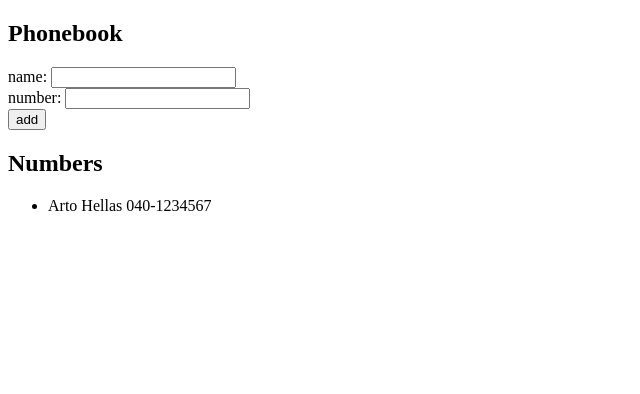
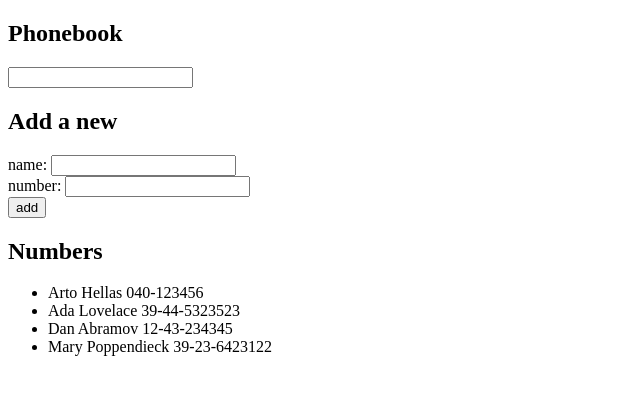
Before and after one commit to klau55/FSO-part2, a React (Create React App) app in the folder phonebook/: page / in a window 1280 px wide. Shown: the top 394 px of the page, without its empty margins (0-640 px from the left). Built offline with nearby package versions, Linux system fonts and the light colour scheme.

Commit message:
2.9 done

```diff
--- a/phonebook/src/App.js
+++ b/phonebook/src/App.js
@@ -2,10 +2,20 @@
 
 const App = () => {
   const [persons, setPersons] = useState([
-    { name: 'Arto Hellas', id: 1, number: '040-1234567'}])
+    { name: 'Arto Hellas', number: '040-123456', id: 1 },
+    { name: 'Ada Lovelace', number: '39-44-5323523', id: 2 },
+    { name: 'Dan Abramov', number: '12-43-234345', id: 3 },
+    { name: 'Mary Poppendieck', number: '39-23-6423122', id: 4 }
+  ])
 
   const [newName, setNewName] = useState('')
   const [newNumber, setNewNumber] = useState('')
+  const [showAll, setShowAll] = useState(true)
+  const [filter, setFilter] = useState('')
+
+  const personsToShow = showAll
+  ? persons
+  : persons.filter(person => person.name.toLowerCase().includes(filter))
 
 
 
@@ -16,6 +26,14 @@
 
 
 
+  const handleFilterChange = (event) => {
+    console.log("11111111111111", event.target.value)
+    setFilter(event.target.value)
+    if(event.target.value != null) {
+      setShowAll(false)
+    }
+
+  }
   const handleNameChange = (event) => {
     console.log(event.target.value)
     setNewName(event.target.value)
@@ -24,9 +42,6 @@
   console.log(event.target.value)
   setNewNumber(event.target.value)
   }
-
-
-
 
   const addName = (event) => {
     event.preventDefault()
@@ -44,11 +59,16 @@
     setPersons(persons.concat(nameObject))
     setNewName('')
     setNewNumber('')
+    setFilter('')
     }
   }
   return (
     <div>
       <h2>Phonebook</h2>
+      <div>
+      <input value={filter} onChange={handleFilterChange} />
+      </div>
+      <h2>Add a new</h2>
       <form onSubmit={addName}>
         <div>
           name: <input value={newName} onChange={handleNameChange}/>
@@ -63,11 +83,13 @@
 
       <h2>Numbers</h2>
 
-      <ul>
-        {persons.map(note =>
-          <Note key={note.id} note={note} number={note.number} />
-        )}
-      </ul>
+
+        <ul>
+          {personsToShow.map(note =>
+            <Note key={note.id} note={note} />
+          )}
+        </ul>
+
 
 
     </div>
```
